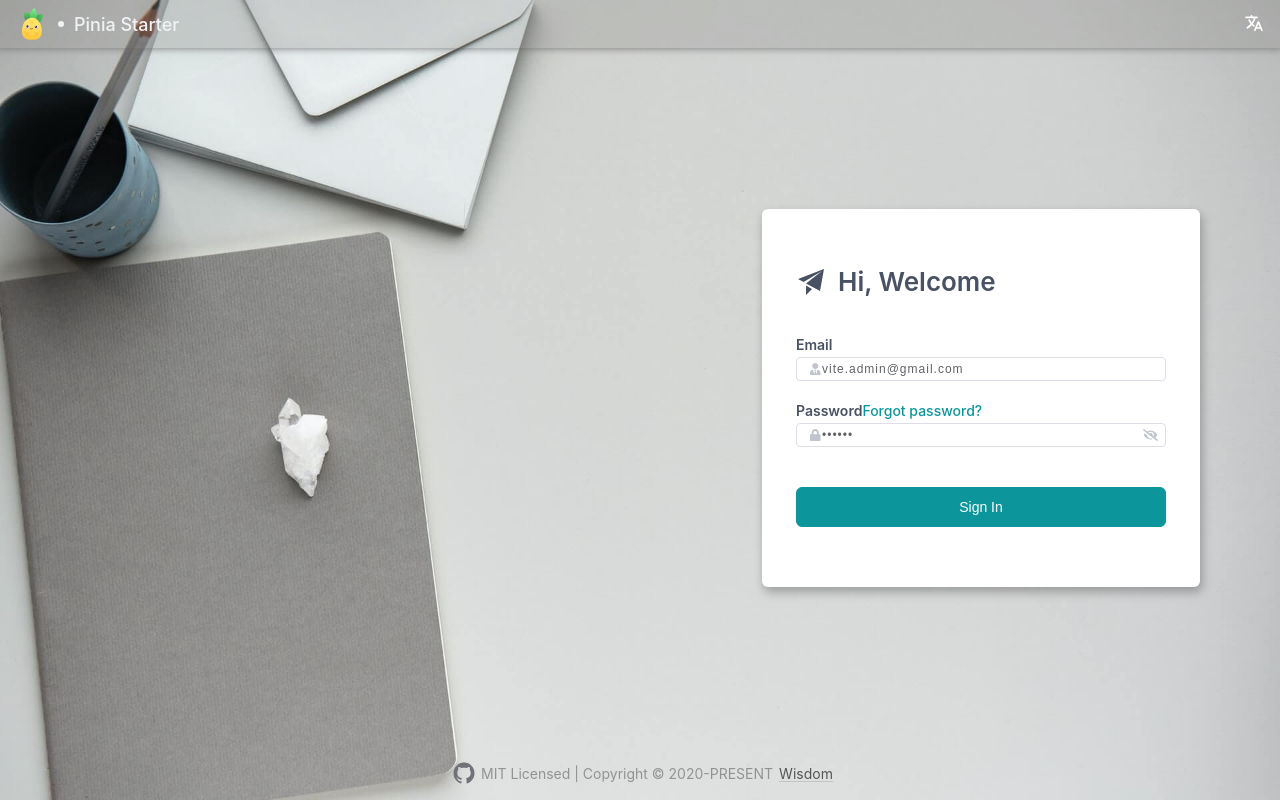
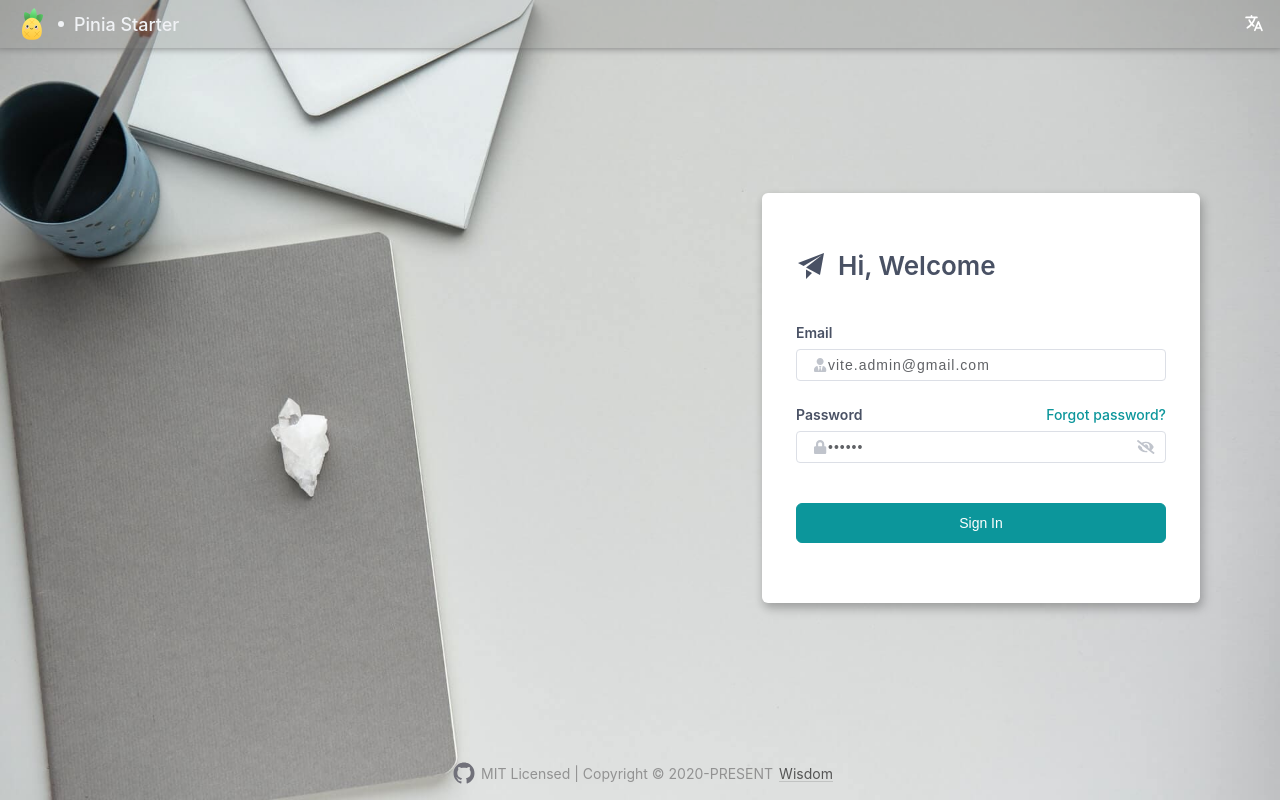
Before and after one commit to pdsuwwz/vite-pinia-starter, a Vue app: page /en/user/login in a window 1280 px wide. Built offline with nearby package versions, Linux system fonts and the light colour scheme.

Commit message:
🌹 feat: update element plus

```diff
--- a/package.json
+++ b/package.json
@@ -47,7 +47,7 @@
     "@fortawesome/vue-fontawesome": "~3.0.0-5",
     "axios": "^0.24.0",
     "echarts": "^5.2.2",
-    "element-plus": "^1.2.0-beta.6",
+    "element-plus": "^1.3.0-beta.5",
     "js-cookie": "^3.0.1",
     "lodash": "^4.17.21",
     "nprogress": "^0.2.0",
--- a/src/main.js
+++ b/src/main.js
@@ -20,9 +20,7 @@ app
 setupStore(app)
 
 app
-  .use(ElementPlus, {
-    size: 'small'
-  })
+  .use(ElementPlus)
   .use(GlobalComponents)
   .use(Widgets)
   .use(Fonts)
--- a/src/modules/UserAccount/components/ContainerLayout.vue
+++ b/src/modules/UserAccount/components/ContainerLayout.vue
@@ -210,6 +210,7 @@ export default defineComponent({
     letter-spacing: 1px;
   }
   .form-custom-label {
+    flex: 1;
     display: flex;
     justify-content: space-between;
     font-size: 14px;
```
Also changed, not shown: 1 other file (tests, documents, lock files or other folders).
